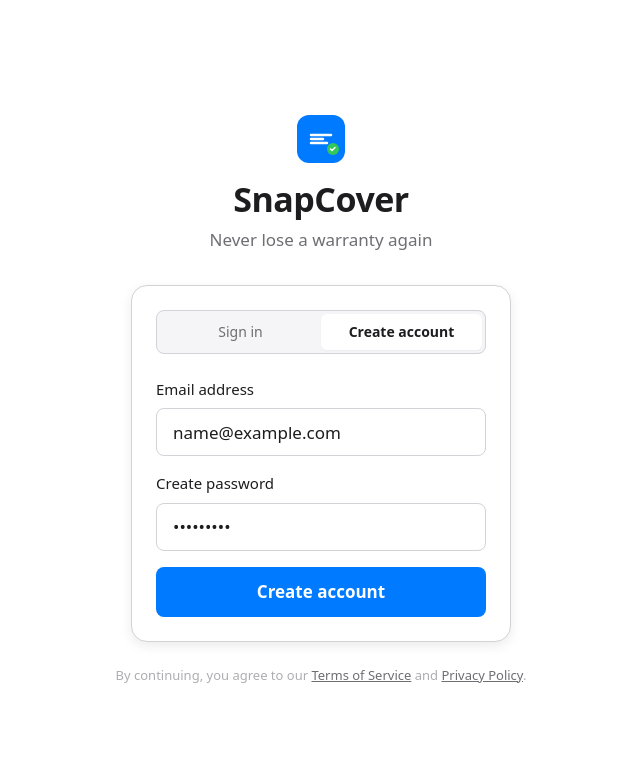
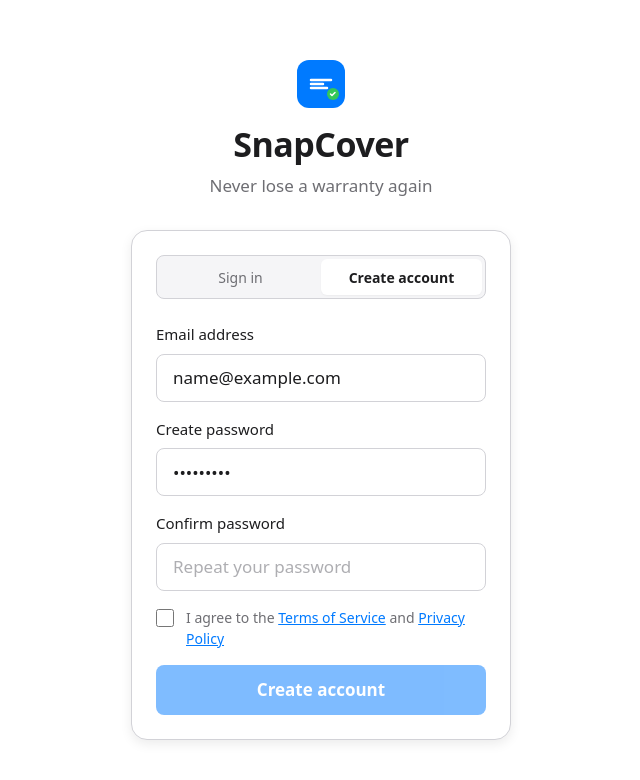
Before and after one commit to Snipe76/snapcover-app, a Next.js app: page /login in a window 1280 px wide. Both pictures are taken after typing "name@example.com", "Sample123" into the empty fields and a click on the tab "Create account". Shown: the top 780 px of the page, without its empty margins (319-959 px from the left). Built offline with nearby package versions, Linux system fonts and the light colour scheme; no server answers.

Commit message:
Signup: 8-char min password, confirm password, terms checkbox

```diff
--- a/src/app/login/login.module.css
+++ b/src/app/login/login.module.css
@@ -217,6 +217,31 @@
 .resendBtn:hover { opacity: 0.8; }
 .resendBtn:disabled { opacity: 0.5; cursor: not-allowed; }
 
+/* ─── Checkbox ─────────────────────────────────────────────────────────────── */
+.checkboxLabel {
+  display: flex;
+  align-items: flex-start;
+  gap: var(--space-3);
+  font-size: 14px;
+  color: var(--text-secondary);
+  cursor: pointer;
+  line-height: 1.5;
+}
+
+.checkboxLabel a {
+  color: var(--accent);
+  text-decoration: underline;
+}
+
+.checkbox {
+  width: 18px;
+  height: 18px;
+  margin-top: 2px;
+  flex-shrink: 0;
+  accent-color: var(--accent);
+  cursor: pointer;
+}
+
 /* ─── Legal ────────────────────────────────────────────────────────────────── */
 .legal {
   margin-top: var(--space-6);
--- a/src/app/login/page.tsx
+++ b/src/app/login/page.tsx
@@ -11,6 +11,8 @@ function LoginPageContent() {
 
   const [email, setEmail] = useState('');
   const [password, setPassword] = useState('');
+  const [confirmPassword, setConfirmPassword] = useState('');
+  const [agreeToTerms, setAgreeToTerms] = useState(false);
   const [mode, setMode] = useState<'signin' | 'signup'>(isSignupMode ? 'signup' : 'signin');
   const [loading, setLoading] = useState(false);
   const [success, setSuccess] = useState<string | null>(null);
@@ -21,6 +23,21 @@ function LoginPageContent() {
   const handleSubmit = async (e: React.FormEvent) => {
     e.preventDefault();
     if (!email.trim() || !password.trim()) return;
+
+    if (mode === 'signup') {
+      if (password.length < 8) {
+        setError('Password must be at least 8 characters.');
+        return;
+      }
+      if (password !== confirmPassword) {
+        setError('Passwords do not match.');
+        return;
+      }
+      if (!agreeToTerms) {
+        setError('You must agree to the Terms of Service and Privacy Policy.');
+        return;
+      }
+    }
 
     setLoading(true);
     setError(null);
@@ -73,6 +90,14 @@ function LoginPageContent() {
     }
   };
 
+  const handleModeSwitch = (newMode: 'signin' | 'signup') => {
+    setMode(newMode);
+    setError(null);
+    setSuccess(null);
+    setConfirmPassword('');
+    setAgreeToTerms(false);
+  };
+
   return (
     <main className={styles.container}>
       <div className={styles.hero}>
@@ -105,7 +130,7 @@ function LoginPageContent() {
             role="tab"
             aria-selected={mode === 'signin'}
             className={`${styles.tab} ${mode === 'signin' ? styles.tabActive : ''}`}
-            onClick={() => { setMode('signin'); setError(null); setSuccess(null); }}
+            onClick={() => handleModeSwitch('signin')}
           >
             Sign in
           </button>
@@ -113,7 +138,7 @@ function LoginPageContent() {
             role="tab"
             aria-selected={mode === 'signup'}
             className={`${styles.tab} ${mode === 'signup' ? styles.tabActive : ''}`}
-            onClick={() => { setMode('signup'); setError(null); setSuccess(null); }}
+            onClick={() => handleModeSwitch('signup')}
           >
             Create account
           </button>
@@ -147,14 +172,52 @@ function LoginPageContent() {
               name="password"
               value={password}
               onChange={(e) => setPassword(e.target.value)}
-              placeholder={mode === 'signup' ? 'At least 6 characters' : ''}
+              placeholder={mode === 'signup' ? 'At least 8 characters' : ''}
               autoComplete={mode === 'signup' ? 'new-password' : 'current-password'}
               required
               aria-required="true"
-              minLength={6}
+              minLength={8}
               className={styles.input}
             />
           </div>
+
+          {mode === 'signup' && (
+            <>
+              <div className={styles.field}>
+                <label htmlFor="confirmPassword" className={styles.label}>Confirm password</label>
+                <input
+                  id="confirmPassword"
+                  type="password"
+                  name="confirmPassword"
+                  value={confirmPassword}
+                  onChange={(e) => setConfirmPassword(e.target.value)}
+                  placeholder="Repeat your password"
+                  autoComplete="new-password"
+                  required
+                  aria-required="true"
+                  minLength={8}
+                  className={styles.input}
+                />
+              </div>
+
+              <label className={styles.checkboxLabel}>
+                <input
+                  type="checkbox"
+                  checked={agreeToTerms}
+                  onChange={(e) => setAgreeToTerms(e.target.checked)}
+                  className={styles.checkbox}
+                  required
+                  aria-required="true"
+                />
+                <span>
+                  I agree to the{' '}
+                  <a href="/terms" target="_blank" rel="noopener noreferrer">Terms of Service</a>
+                  {' '}and{' '}
+                  <a href="/privacy" target="_blank" rel="noopener noreferrer">Privacy Policy</a>
+                </span>
+              </label>
+            </>
+          )}
 
           {error && (
             <div role="alert" className={styles.error}>
@@ -164,7 +227,12 @@ function LoginPageContent() {
 
           <button
             type="submit"
-            disabled={loading || !email.trim() || !password.trim()}
+            disabled={
+              loading ||
+              !email.trim() ||
+              !password.trim() ||
+              (mode === 'signup' && (!confirmPassword.trim() || !agreeToTerms))
+            }
             className={styles.button}
           >
             {loading
@@ -174,11 +242,13 @@ function LoginPageContent() {
         </form>
       </div>
 
-      <p className={styles.legal}>
-        By continuing, you agree to our{' '}
-        <a href="/terms">Terms of Service</a> and{' '}
-        <a href="/privacy">Privacy Policy</a>.
-      </p>
+      {mode === 'signin' && (
+        <p className={styles.legal}>
+          By continuing, you agree to our{' '}
+          <a href="/terms">Terms of Service</a> and{' '}
+          <a href="/privacy">Privacy Policy</a>.
+        </p>
+      )}
     </main>
   );
 }
```
